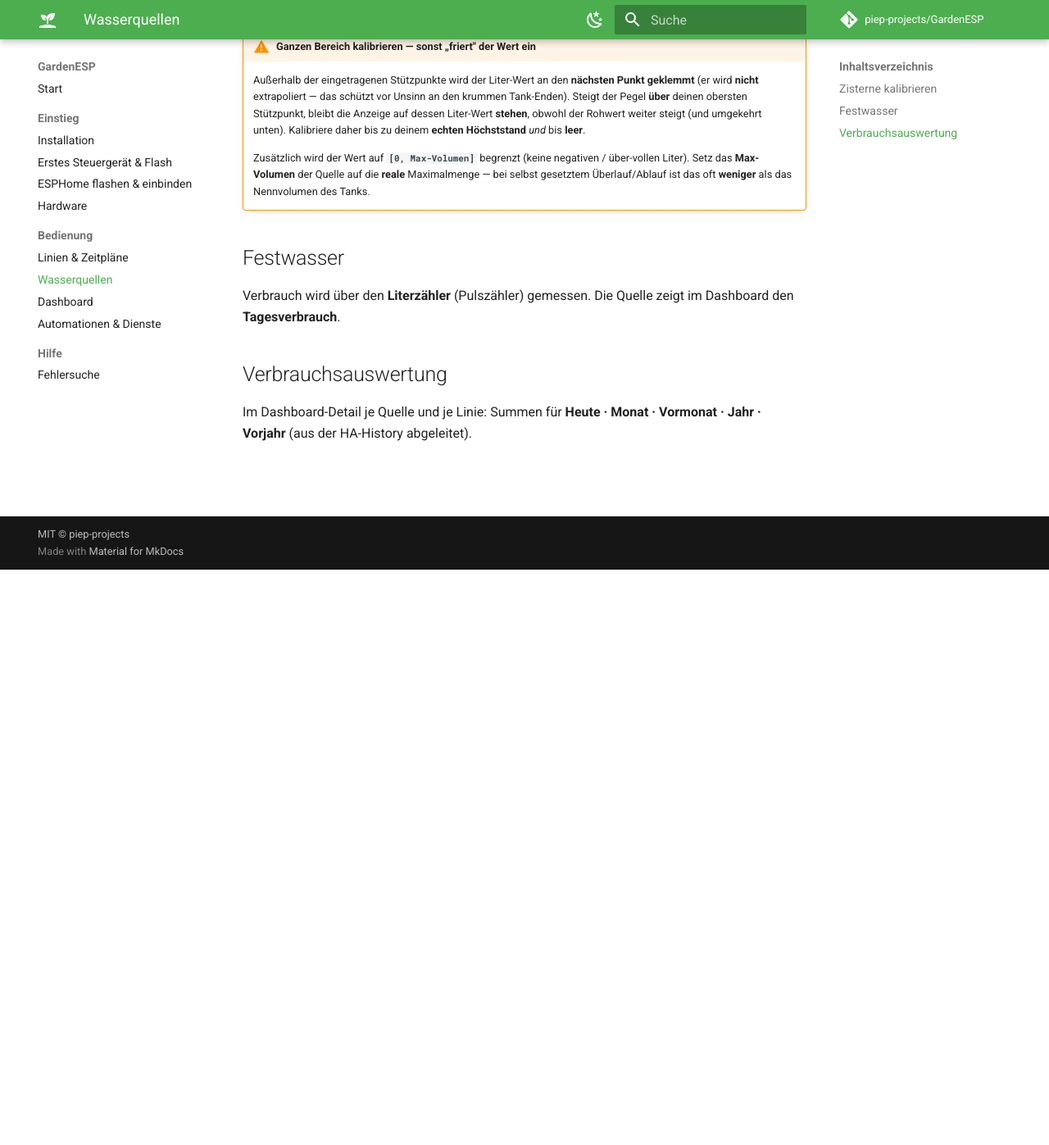
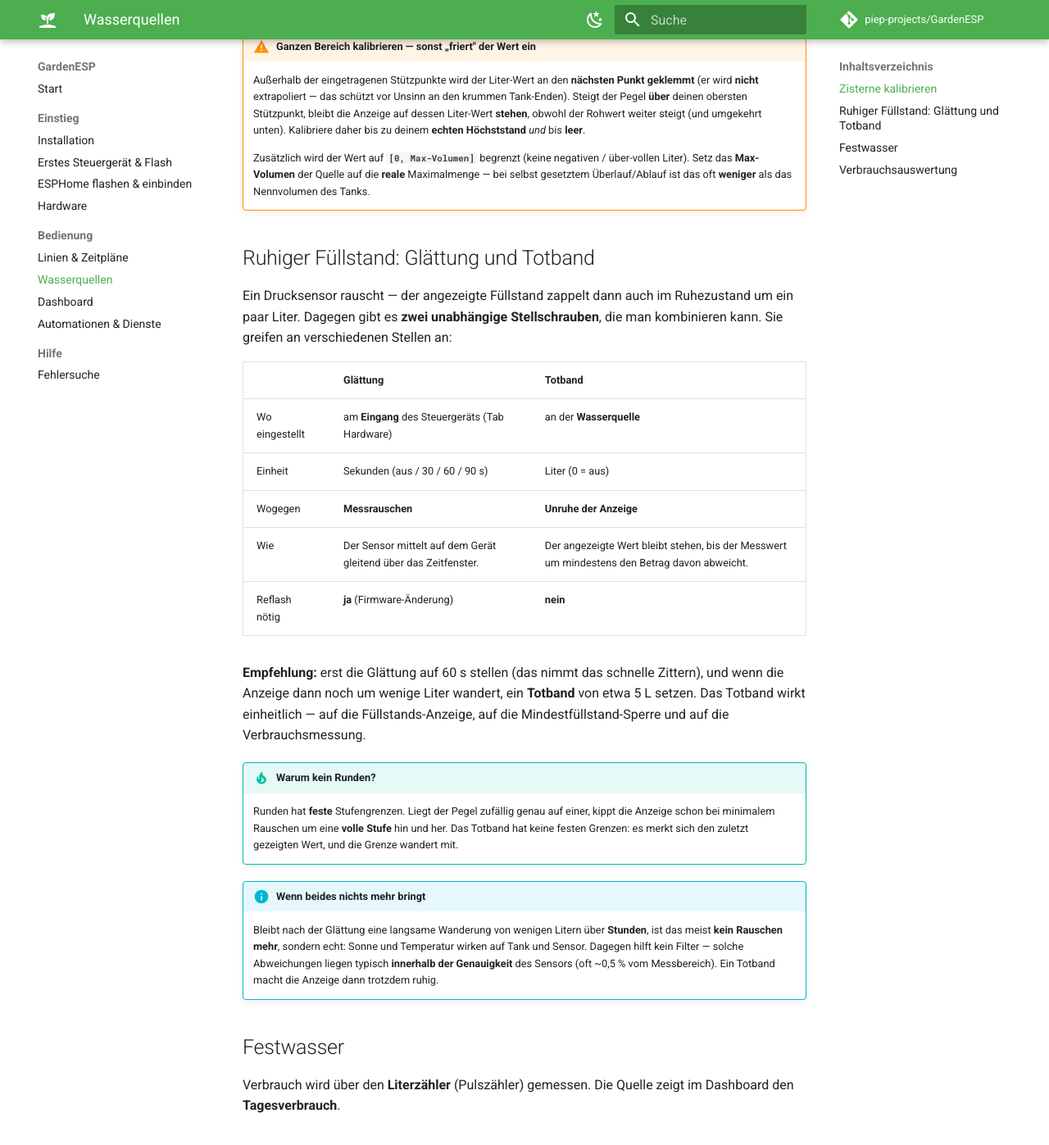
Before and after one commit to piep-projects/GardenESP, an MkDocs documentation site: the page built from docs/quellen.md, in a window 1280 px wide and 1400 px high, scrolled down 705 px. Shown: the top 1397 px of the window at 82% size. Built offline with MkDocs 1.6.1 and Material for MkDocs 9.7.7, drawn with Linux system fonts in a browser that asks for light colours; comment, search, counter and statistics services are not loaded.

Commit message:
docs: Glättung + Totband (ruhiger Füllstand) und GardenControl-Relais-Kreuzung
- quellen.md: neue Sektion "Ruhiger Füllstand: Glättung und Totband" — die beiden
  Stellschrauben gegenübergestellt (Gerät/Rauschen vs. Quelle/Anzeige, Reflash ja/nein),
  warum ein Totband besser ist als Runden, und wann kein Filter mehr hilft.
  Die Glättung (0.13.67) war in der Doku-Site bisher gar nicht erwähnt.
- fehlersuche.md: "Füllstand zappelt im Ruhezustand" + "Pumpe schaltet die falsche
  Relais-Klemme" (R1/R2-Kreuzung, Reflash-Pflicht ab 0.13.73).

Co-Authored-By: Claude Opus 4.8 <noreply@anthropic.com>

```diff
--- a/docs/quellen.md
+++ b/docs/quellen.md
@@ -35,6 +35,37 @@ Im Quellen-Editor:
     Maximalmenge — bei selbst gesetztem Überlauf/Ablauf ist das oft **weniger** als das
     Nennvolumen des Tanks.
 
+## Ruhiger Füllstand: Glättung und Totband
+
+Ein Drucksensor rauscht — der angezeigte Füllstand zappelt dann auch im Ruhezustand um
+ein paar Liter. Dagegen gibt es **zwei unabhängige Stellschrauben**, die man kombinieren
+kann. Sie greifen an verschiedenen Stellen an:
+
+| | **Glättung** | **Totband** |
+|---|---|---|
+| Wo eingestellt | am **Eingang** des Steuergeräts (Tab Hardware) | an der **Wasserquelle** |
+| Einheit | Sekunden (aus / 30 / 60 / 90 s) | Liter (0 = aus) |
+| Wogegen | **Messrauschen** | **Unruhe der Anzeige** |
+| Wie | Der Sensor mittelt auf dem Gerät gleitend über das Zeitfenster. | Der angezeigte Wert bleibt stehen, bis der Messwert um mindestens den Betrag davon abweicht. |
+| Reflash nötig | **ja** (Firmware-Änderung) | **nein** |
+
+**Empfehlung:** erst die Glättung auf 60 s stellen (das nimmt das schnelle Zittern), und
+wenn die Anzeige dann noch um wenige Liter wandert, ein **Totband** von etwa 5 L setzen.
+Das Totband wirkt einheitlich — auf die Füllstands-Anzeige, auf die Mindestfüllstand-Sperre
+und auf die Verbrauchsmessung.
+
+!!! tip "Warum kein Runden?"
+    Runden hat **feste** Stufengrenzen. Liegt der Pegel zufällig genau auf einer, kippt die
+    Anzeige schon bei minimalem Rauschen um eine **volle Stufe** hin und her. Das Totband hat
+    keine festen Grenzen: es merkt sich den zuletzt gezeigten Wert, und die Grenze wandert mit.
+
+!!! info "Wenn beides nichts mehr bringt"
+    Bleibt nach der Glättung eine langsame Wanderung von wenigen Litern über **Stunden**, ist
+    das meist **kein Rauschen mehr**, sondern echt: Sonne und Temperatur wirken auf Tank und
+    Sensor. Dagegen hilft kein Filter — solche Abweichungen liegen typisch **innerhalb der
+    Genauigkeit** des Sensors (oft ~0,5 % vom Messbereich). Ein Totband macht die Anzeige dann
+    trotzdem ruhig.
+
 ## Festwasser
 
 Verbrauch wird über den **Literzähler** (Pulszähler) gemessen. Die Quelle zeigt im
```
Also changed, not shown: docs/fehlersuche.md (+18 -0 lines).
